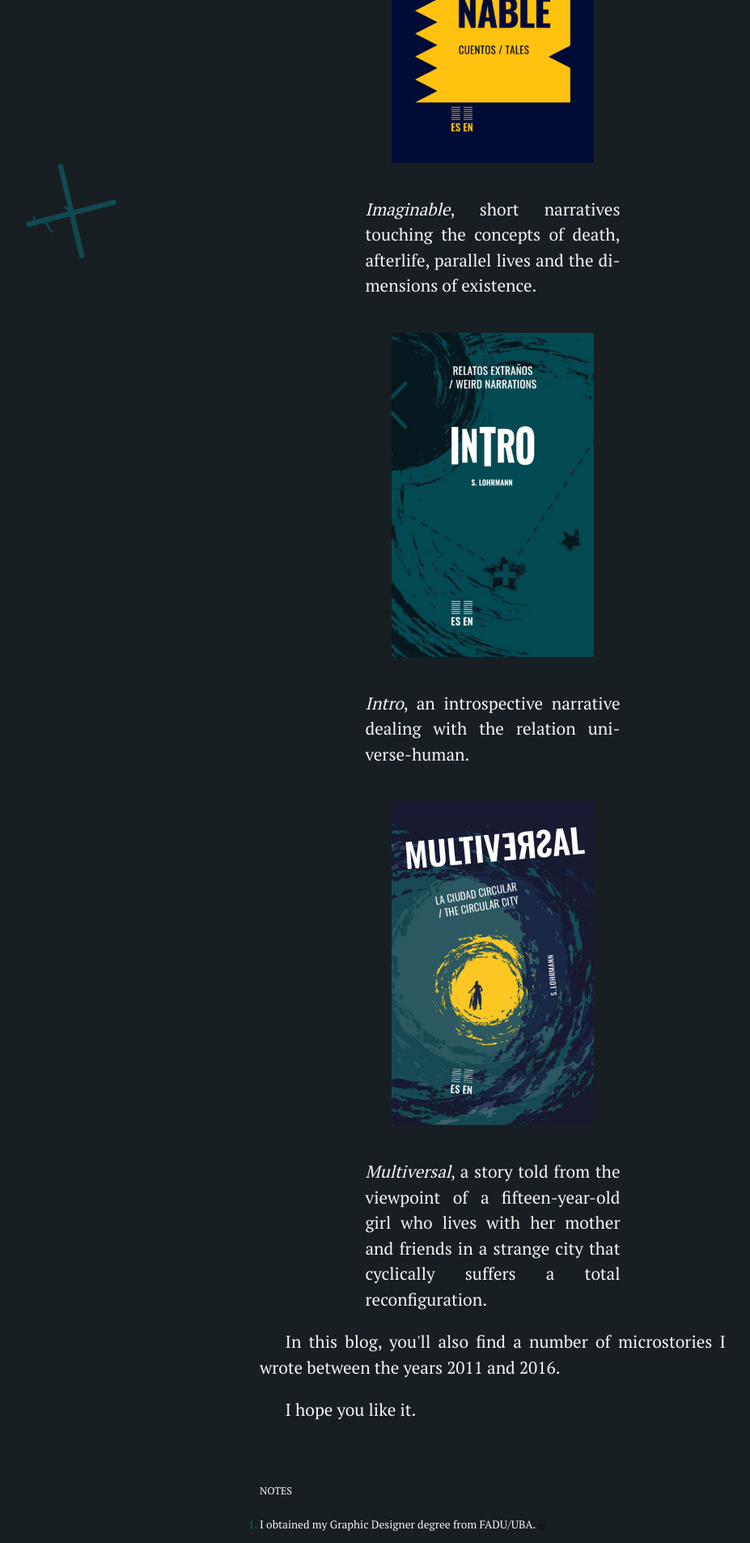
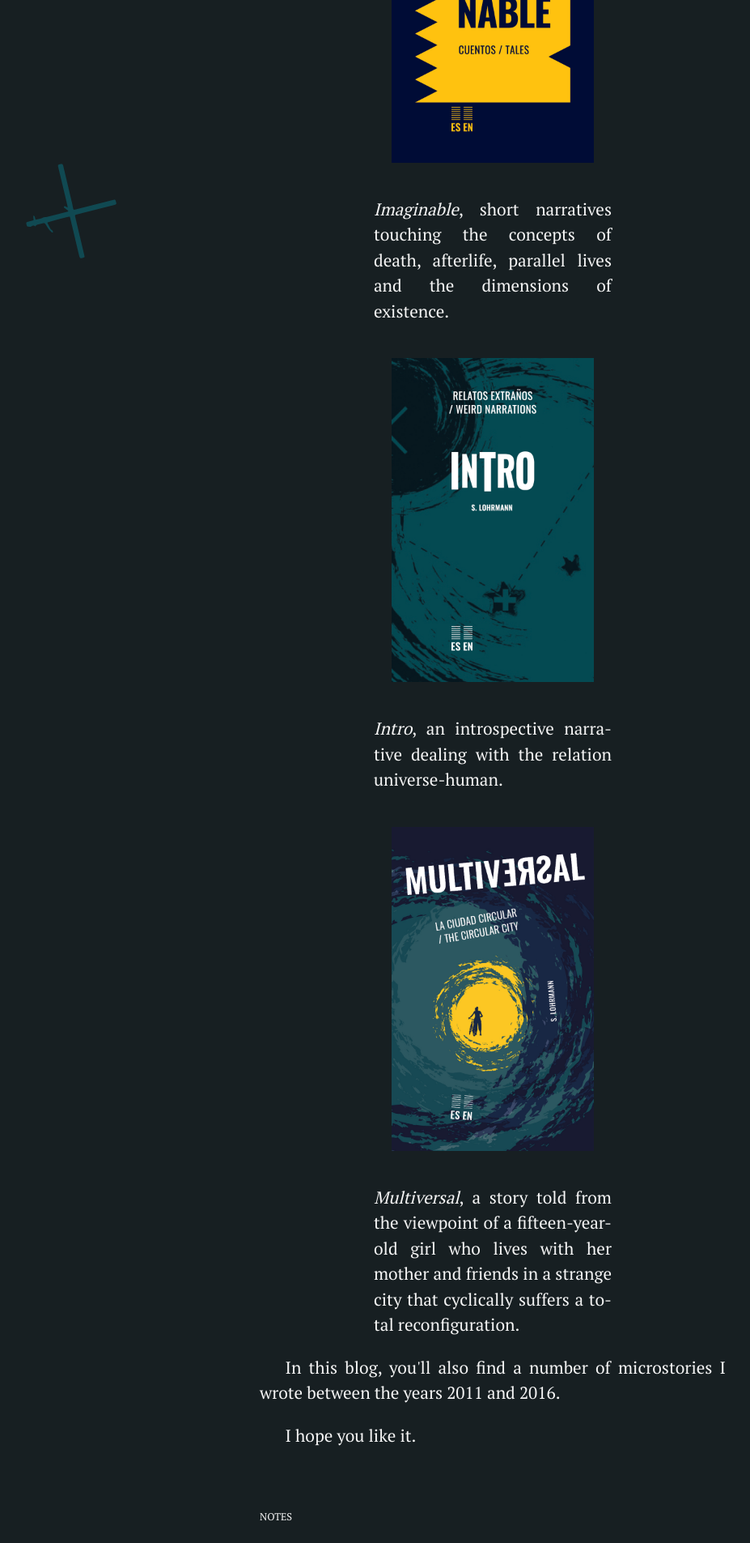
Before and after one commit to silvialohrmann/editorial, a Jekyll site: the page built from about.md, in a window 1280 px wide. Shown: the part 1943-3848 px from the top of the page at 81% size, without its empty margins (31-958 px from the left). Built offline with Jekyll 4.4.1, drawn with Linux system fonts in a browser that asks for light colours.

Commit message:
Update about.md

```diff
--- a/about.md
+++ b/about.md
@@ -18,7 +18,7 @@
 During quarantine, I also made the time to round up my writing of several years in three books. I had every intention of publishing them through Ingramspark, but chickened out and let them resting in the platform, a click away from reaching the world ☜(ˆ▽ˆ).
 
 This year, I reread them and decided to publish them as they were. That's why I built this blog, to reedit the texts for a future second edition of each. The books are:
-<div style="max-width:15em; margin:auto;  text-align:center; color:$non-muted-text-color">
+<div style="max-width:14em; margin:auto;  text-align:center; color:$non-muted-text-color">
  <div id="imaginable">
 <img src="/assets/images/Imaginable%20-%20cover.jpg" alt="Imaginable" width="250">
 <p><em>Imaginable</em>, short narratives touching the concepts of death, afterlife, parallel lives and the dimensions of existence.</p>
```
